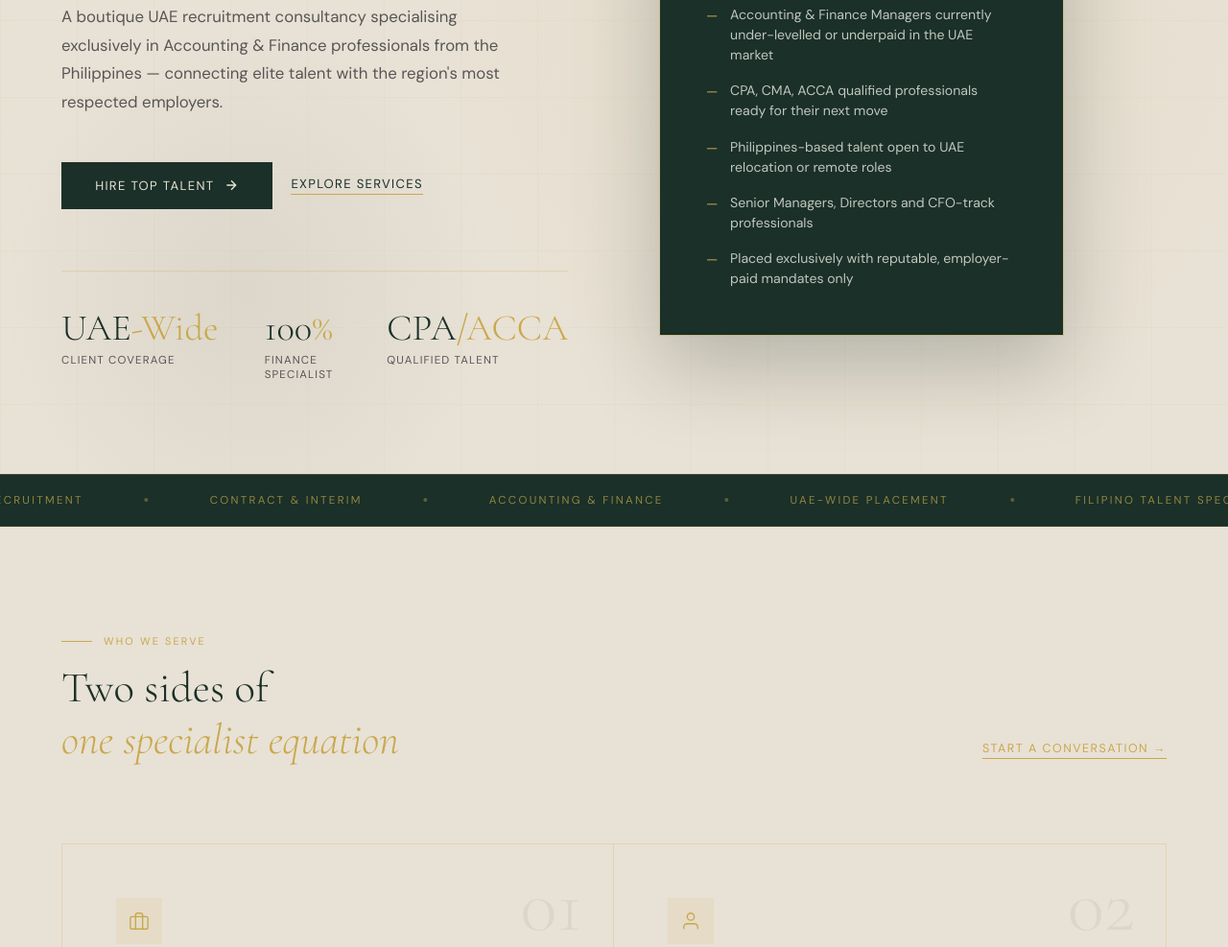
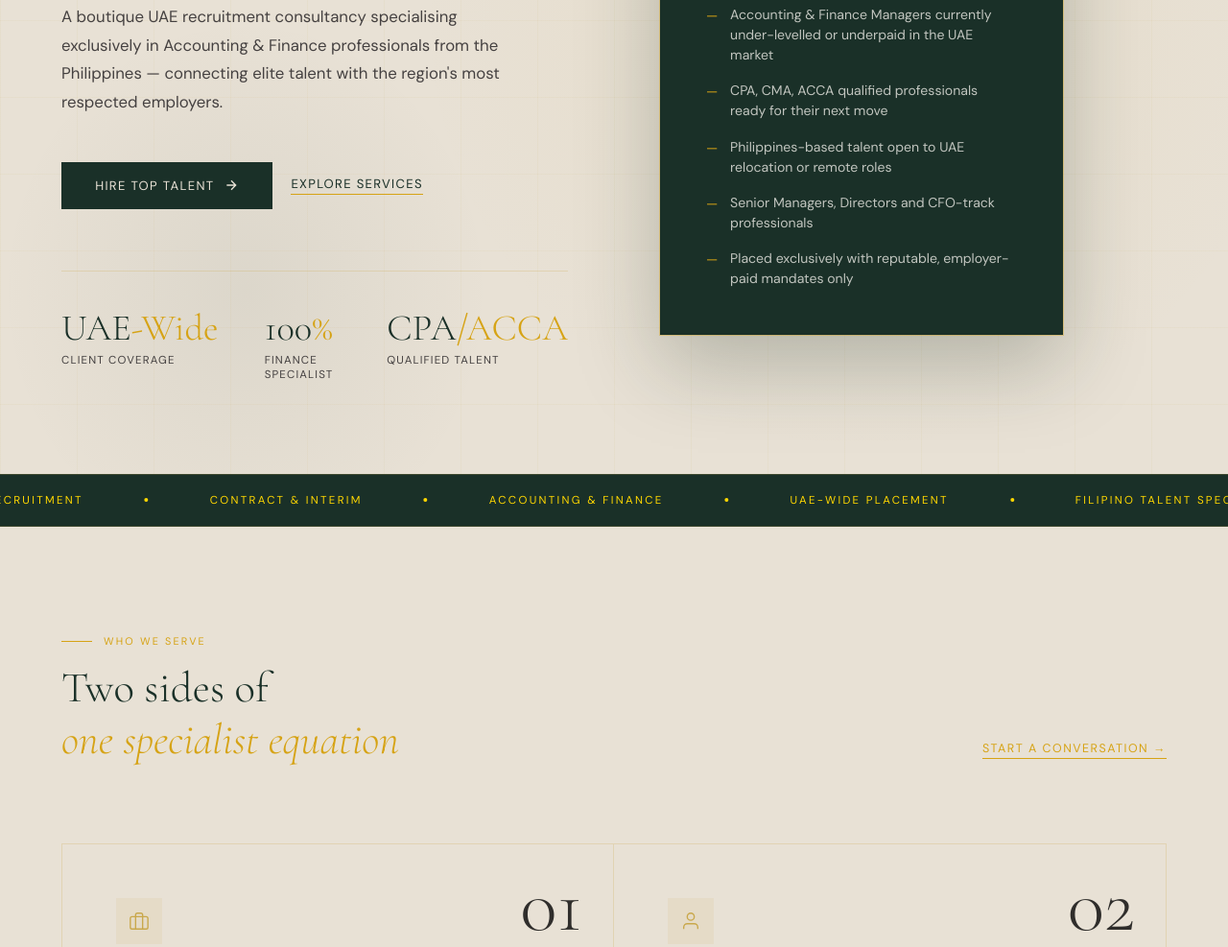
Before and after one commit to Nayanatha/client-landing-template-1, a plain HTML site: page index.html in a window 1280 px wide. Shown: the part 459-1446 px from the top of the page at 96% size. Drawn offline with nearby package versions, Linux system fonts and the light colour scheme.

Commit message:
Update index.html

```diff
--- a/index.html
+++ b/index.html
@@ -15,11 +15,11 @@
     --cream: #E8E1D5;
     --deep: #0E1A14;
     --forest: #1A3028;
-    --gold: #C9A84C;
+    --gold: #d6a315;
     --gold-light: #E8C96B;
     --rust: #8B4513;
     --text: #2A2A2A;
-    --muted: #575656;
+    --muted: #454141;
     --border: rgba(201,168,76,0.25);
   }
 
@@ -254,13 +254,14 @@
     animation: marquee 30s linear infinite;
     white-space: nowrap;
   }
+
   .marquee-item {
     font-size: 0.72rem; letter-spacing: 0.2em; text-transform: uppercase;
-    color: rgba(201,168,76,0.7);
+    color: #FFD700;
     display: flex; align-items: center; gap: 4rem;
   }
   .marquee-dot {
-    width: 4px; height: 4px; background: var(--gold); border-radius: 50%; opacity: 0.4;
+    width: 4px; height: 4px; background: #FFD700; border-radius: 50%; opacity: 1;
     display: inline-block;
   }
 
@@ -326,7 +327,7 @@
   .audience-num {
     font-family: 'Cormorant Garamond', serif;
     font-size: 5rem; font-weight: 300; line-height: 1;
-    color: rgba(26,48,40,0.06);
+    color: rgba(0, 0, 0, 0.8);
     position: absolute; top: 1.5rem; right: 2rem;
   }
 
@@ -397,7 +398,7 @@
   .why-num {
     font-family: 'Cormorant Garamond', serif;
     font-size: 3.5rem; font-weight: 300;
-    color: rgba(201,168,76,0.15); line-height: 1;
+    color: rgba(255, 255, 255, 0.15); line-height: 1;
     margin-bottom: 1.5rem;
   }
 
```
